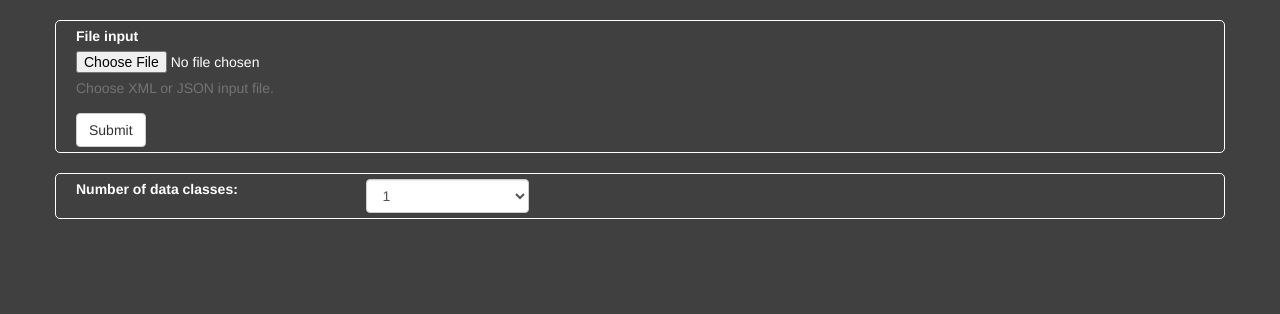
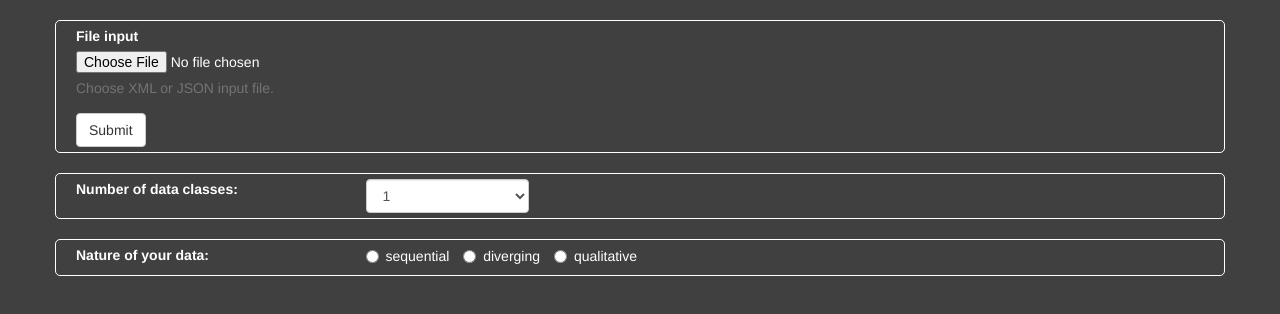
Before and after one commit to 195576/HexagonColor, a plain HTML site: page index.html in a window 1280 px wide. Drawn offline with Linux system fonts and the light colour scheme.

Commit message:
Dodane radio buttony do wyboru rodzaju danych.

```diff
--- a/index.html
+++ b/index.html
@@ -25,7 +25,7 @@
             </div>
         </div>
         <div class="row frame">
-            <div class="col-xs-6 col-md-3">
+            <div class="col-xs-6 col-sm-4 col-md-3">
                 <label for="nOdataClasses">Number of data classes: </label>
             </div>
             <div class="col-xs-3 col-md-2">
@@ -38,6 +38,23 @@
                 </select>
             </div>
         </div>
+        <div class="row frame">
+            <!--col-md-2-->
+            <div class="col-xs-12 col-md-3">
+                <label style="margin-right: 10px;">Nature of your data:</label>
+            </div>
+            <div class="col-xs-12 col-md-8">
+                <label class="radio-inline">
+                    <input type="radio" name="inlineRadioOptions" id="inlineRadio1" value="option1"> sequential
+                </label>
+                <label class="radio-inline">
+                    <input type="radio" name="inlineRadioOptions" id="inlineRadio2" value="option2"> diverging
+                </label>
+                <label class="radio-inline">
+                    <input type="radio" name="inlineRadioOptions" id="inlineRadio3" value="option3"> qualitative
+                </label>
+            </div>
+        </div>
     </div>
 
     <script src="js/bootstrap.min.js"></script>
```
Also changed, not shown: css/style.css (line endings or trailing spaces).
